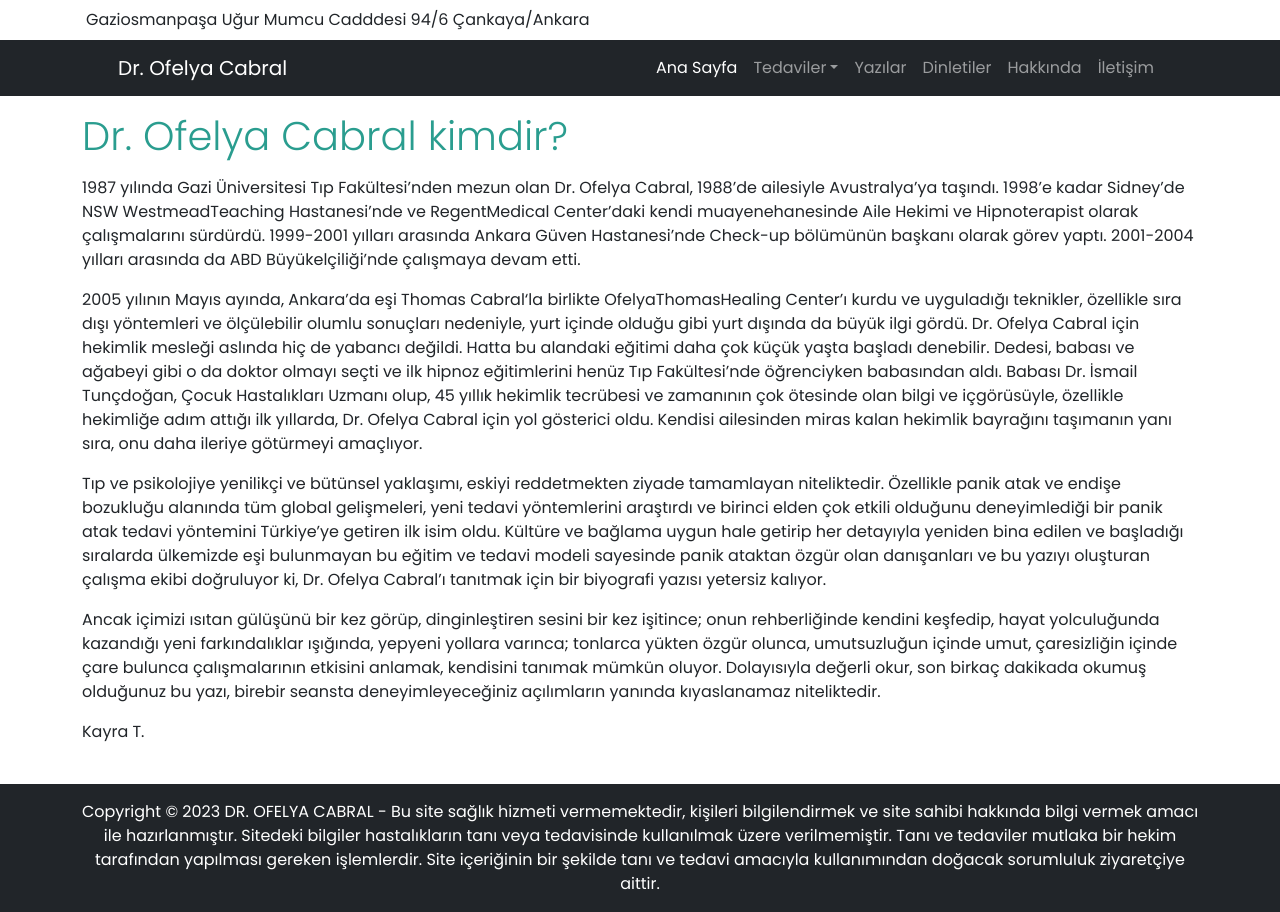
After one commit to JonasEmre/drofelyacabral, a Django app: page /hakkinda/ in a window 1280 px wide. The commit adds this page. Run offline with Django 4.2, Linux system fonts and the light colour scheme; some libraries are stand-ins or nearby versions.

Commit message:
Initial Commit v0.02

```diff
--- a/core/templates/core/base.html
+++ b/core/templates/core/base.html
@@ -96,8 +96,8 @@
             <li class="nav-item">
               <a class="nav-link" href="{% url 'dinletiler' %}">Dinletiler</a>
             </li>
-            <li class="nav-item"><a class="nav-link" href="#">Hakkında</a></li>
-            <li class="nav-item"><a class="nav-link" href="#">İletişim</a></li>
+            <li class="nav-item"><a class="nav-link" href="{% url 'hakkinda' %}">Hakkında</a></li>
+            <li class="nav-item"><a class="nav-link" href="{% url 'iletisim' %}">İletişim</a></li>
           </ul>
         </div>
       </div>
--- /dev/null
+++ b/core/templates/core/hakkinda.html
@@ -0,0 +1,45 @@
+{% extends 'core/base.html' %}
+{% block content %}
+<div class="container my-3">
+    <h2 class="display-6">Dr. Ofelya Cabral kimdir?</h2>
+    <div class="py-2">
+        <p>1987 yılında Gazi Üniversitesi Tıp Fakültesi’nden mezun olan Dr. Ofelya Cabral, 1988’de ailesiyle
+            Avustralya’ya
+            taşındı. 1998’e kadar Sidney’de NSW WestmeadTeaching Hastanesi’nde ve RegentMedical Center’daki kendi
+            muayenehanesinde Aile Hekimi ve Hipnoterapist olarak çalışmalarını sürdürdü. 1999-2001 yılları arasında
+            Ankara
+            Güven Hastanesi’nde Check-up bölümünün başkanı olarak görev yaptı. 2001-2004 yılları arasında da ABD
+            Büyükelçiliği’nde çalışmaya devam etti.</p>
+
+        <p>2005 yılının Mayıs ayında, Ankara’da eşi Thomas Cabral‘la birlikte OfelyaThomasHealing Center’ı kurdu ve
+            uyguladığı teknikler, özellikle sıra dışı yöntemleri ve ölçülebilir olumlu sonuçları nedeniyle, yurt içinde
+            olduğu gibi yurt dışında da büyük ilgi gördü. Dr. Ofelya Cabral için hekimlik mesleği aslında hiç de yabancı
+            değildi. Hatta bu alandaki eğitimi daha çok küçük yaşta başladı denebilir. Dedesi, babası ve ağabeyi gibi o
+            da
+            doktor olmayı seçti ve ilk hipnoz eğitimlerini henüz Tıp Fakültesi’nde öğrenciyken babasından aldı. Babası
+            Dr.
+            İsmail Tunçdoğan, Çocuk Hastalıkları Uzmanı olup, 45 yıllık hekimlik tecrübesi ve zamanının çok ötesinde
+            olan
+            bilgi ve içgörüsüyle, özellikle hekimliğe adım attığı ilk yıllarda, Dr. Ofelya Cabral için yol gösterici
+            oldu.
+            Kendisi ailesinden miras kalan hekimlik bayrağını taşımanın yanı sıra, onu daha ileriye götürmeyi amaçlıyor.
+        </p>
+
+        <p>Tıp ve psikolojiye yenilikçi ve bütünsel yaklaşımı, eskiyi reddetmekten ziyade tamamlayan niteliktedir.
+            Özellikle panik atak ve endişe bozukluğu alanında tüm global gelişmeleri, yeni tedavi yöntemlerini araştırdı
+            ve birinci elden çok etkili olduğunu deneyimlediği bir panik atak tedavi yöntemini Türkiye’ye getiren ilk
+            isim oldu. Kültüre ve bağlama uygun hale getirip her detayıyla yeniden bina edilen ve başladığı sıralarda
+            ülkemizde eşi bulunmayan bu eğitim ve tedavi modeli sayesinde panik ataktan özgür olan danışanları ve bu
+            yazıyı oluşturan çalışma ekibi doğruluyor ki, Dr. Ofelya Cabral’ı tanıtmak için bir biyografi yazısı
+            yetersiz kalıyor.</p>
+
+        <p>Ancak içimizi ısıtan gülüşünü bir kez görüp, dinginleştiren sesini bir kez işitince; onun rehberliğinde
+            kendini keşfedip, hayat yolculuğunda kazandığı yeni farkındalıklar ışığında, yepyeni yollara varınca;
+            tonlarca yükten özgür olunca, umutsuzluğun içinde umut, çaresizliğin içinde çare bulunca çalışmalarının
+            etkisini anlamak, kendisini tanımak mümkün oluyor. Dolayısıyla değerli okur, son birkaç dakikada okumuş
+            olduğunuz bu yazı, birebir seansta deneyimleyeceğiniz açılımların yanında kıyaslanamaz niteliktedir.</p>
+
+        <p>Kayra T.</p>
+    </div>
+</div>
+{% endblock %}
--- a/core/urls.py
+++ b/core/urls.py
@@ -11,4 +11,6 @@ urlpatterns = [
     path('ofke-kontrol-bozukluk/', views.ofke_kontrol_bozukluk, name="ofke-kontrol-bozukluk"),
     path('sosyal-fobi/', views.sosyal_fobi, name="sosyal-fobi"),
     path('dinletiler/', views.dinletiler, name="dinletiler"),
+    path('hakkinda/', views.hakkinda, name="hakkinda"),
+    path('iletisim/', views.iletisim, name="iletisim"),
 ]
--- a/core/views.py
+++ b/core/views.py
@@ -30,3 +30,9 @@ def sosyal_fobi(request):
 
 def dinletiler(request):
     return render(request, 'core/dinletiler.html')
+
+def hakkinda(request):
+    return render(request, 'core/hakkinda.html')
+
+def iletisim(request):
+    return render(request, 'core/iletisim.html')
```
Also changed, not shown: core/templates/core/ana_sayfa.html (+9 -9 lines), core/templates/core/dinletiler.html (+68 -40 lines), core/templates/core/iletisim.html (added, +24 -0 lines), core/templates/core/panik-atak.html (+13 -13 lines).
